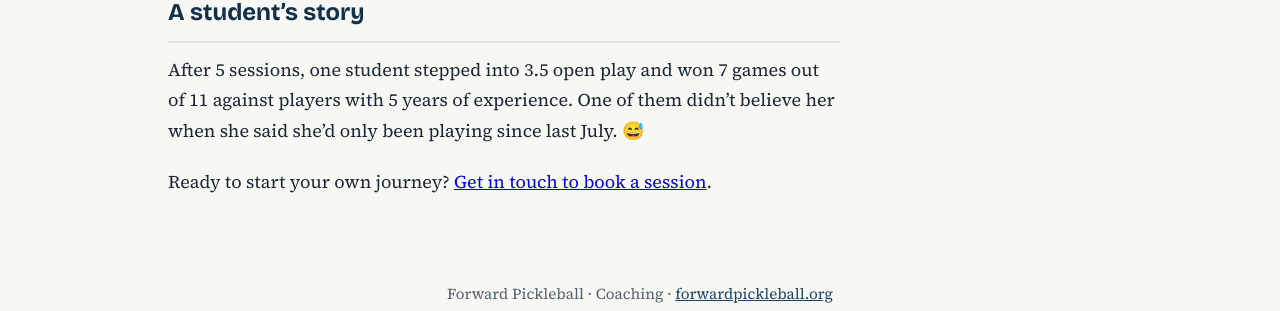
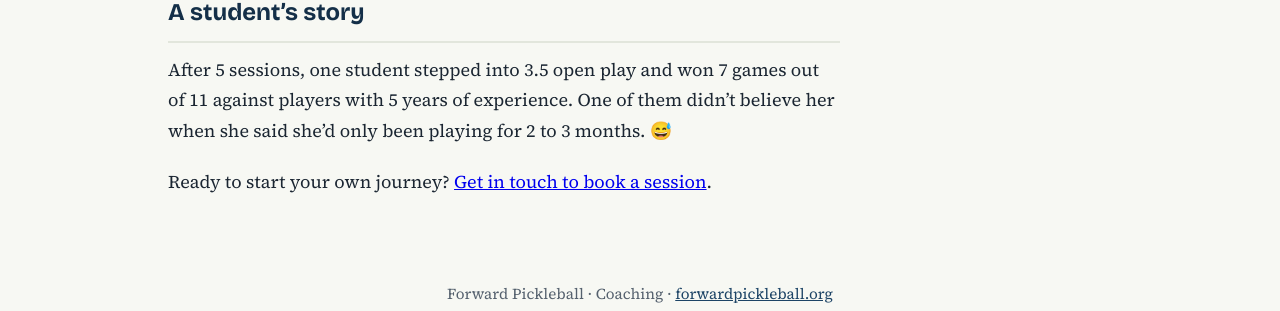
Before and after one commit to forwardpickleballorg-art/forwardpickleballorg-art.github.io, a Jekyll site: the page built from coaching/beginner-to-winning-3-5-open-play.html, in a window 1280 px wide and 900 px high, scrolled down 1313 px. Shown: the part 416-727 px from the top of the window. Built offline with Jekyll 4.4.1, drawn with Linux system fonts in a browser that asks for light colours.

Commit message:
Say 2 to 3 months instead of last July on student story page

```diff
--- a/coaching/beginner-to-winning-3-5-open-play.html
+++ b/coaching/beginner-to-winning-3-5-open-play.html
@@ -175,7 +175,7 @@ layout: null
 
   <h2>A student&rsquo;s story</h2>
 
-  <p>After 5 sessions, one student stepped into 3.5 open play and won 7 games out of 11 against players with 5 years of experience. One of them didn&rsquo;t believe her when she said she&rsquo;d only been playing since last July. 😅</p>
+  <p>After 5 sessions, one student stepped into 3.5 open play and won 7 games out of 11 against players with 5 years of experience. One of them didn&rsquo;t believe her when she said she&rsquo;d only been playing for 2 to 3 months. 😅</p>
 
   <p>Ready to start your own journey? <a href="/contact/">Get in touch to book a session</a>.</p>
   </div>
```
